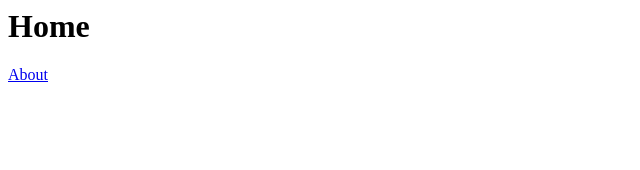
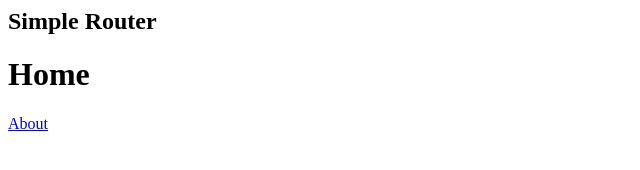
Before and after one commit to DaniBonica001/SimpleRouter, a plain HTML site: page index.html in a window 1280 px wide. Shown: the whole page, without its empty margins (0-640 px from the left). Drawn offline with Linux system fonts and the light colour scheme.

Commit message:
Tittle added to the html file.

```diff
--- a/index.html
+++ b/index.html
@@ -1,2 +1,4 @@
-<div id="app"></div>
+<div id="app">
+<h2>Simple Router</h2>
+</div>
 <script src="./script.js"></script>
--- a/script.js
+++ b/script.js
@@ -24,6 +24,7 @@ function about() {
 
     div.innerHTML = '<h1>About</h1>';
     div.appendChild(link);
+
     replaceDiv(div);
     //app_div.appendChild(div);
 }
```
